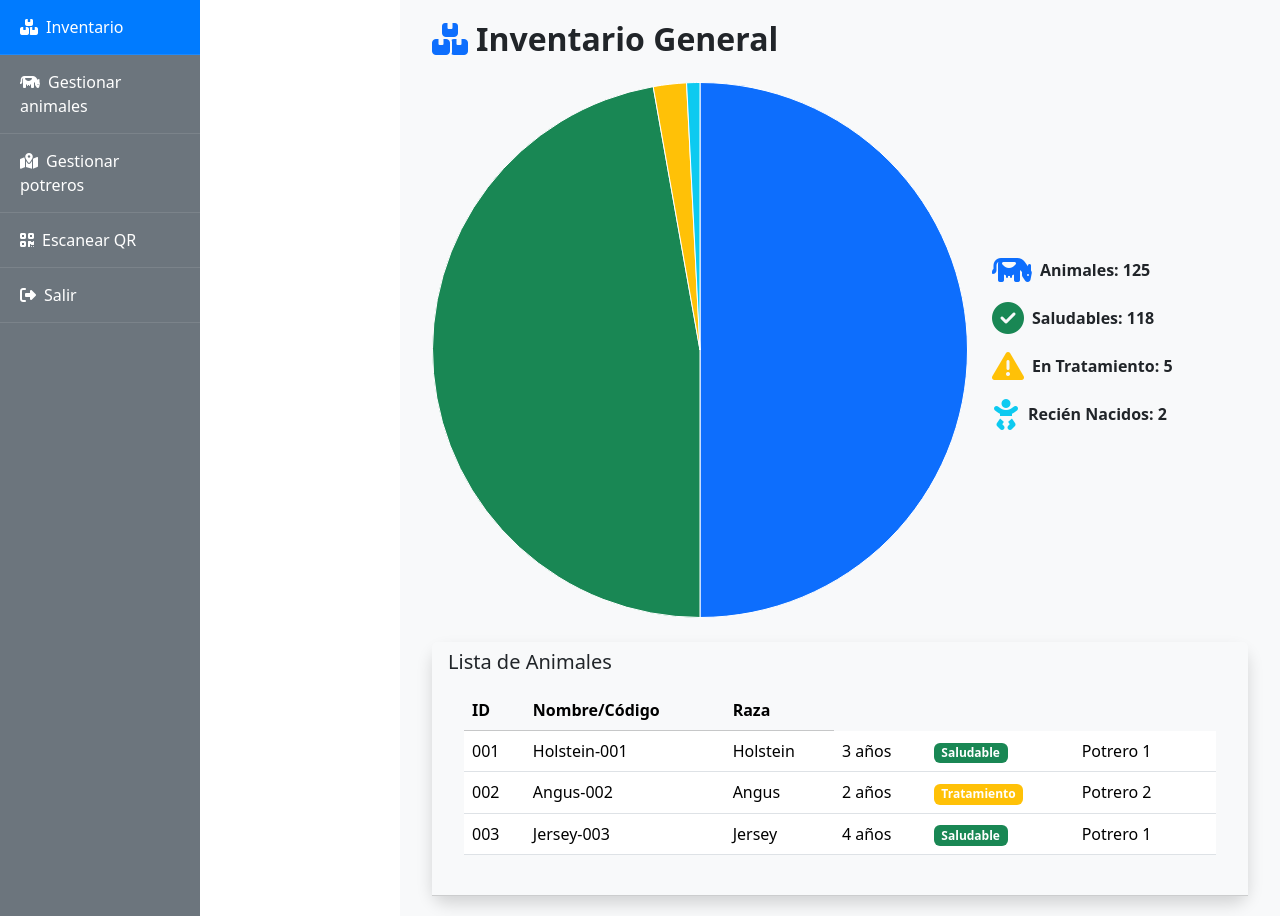
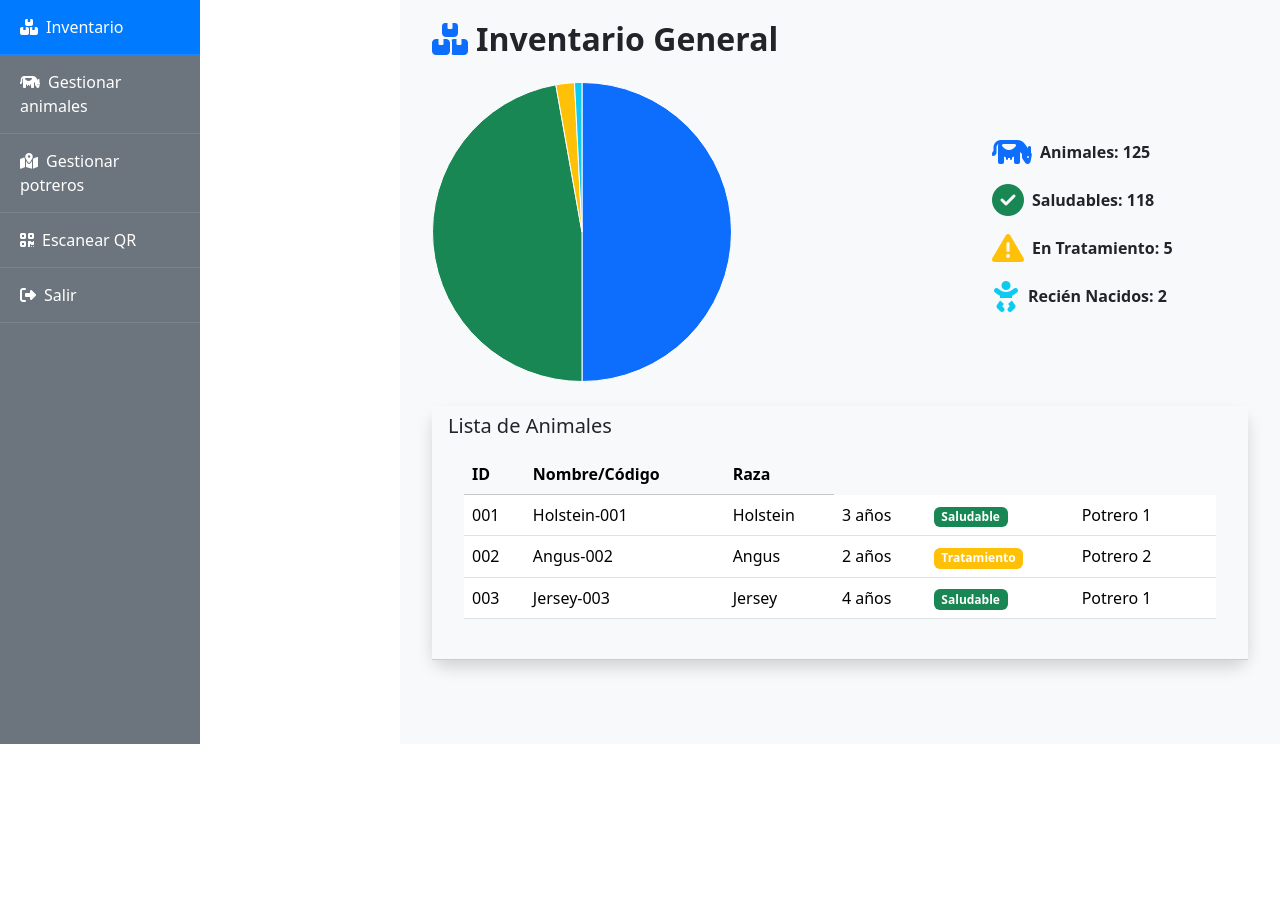
Before and after one commit to NavajaOff/QR-FARM, a Flask app: page /inventario in a window 1280 px wide. Shown: the part 74-990 px from the top of the page. After the commit the page ends 818 px from the top, so only its background shows below. Run offline with Flask 3, Linux system fonts and the light colour scheme; some libraries are stand-ins or nearby versions.

Commit message:
correcion de interfaz

```diff
--- a/static/css/styles.css
+++ b/static/css/styles.css
@@ -395,3 +395,10 @@ footer .list-unstyled a:hover {
 .social-links a:hover {
   transform: translateY(-2px);
 }
+
+#inventarioPie{
+  max-width: 300px;
+  max-height: 300px;
+  width: 100%;
+  height: auto;
+}
```
